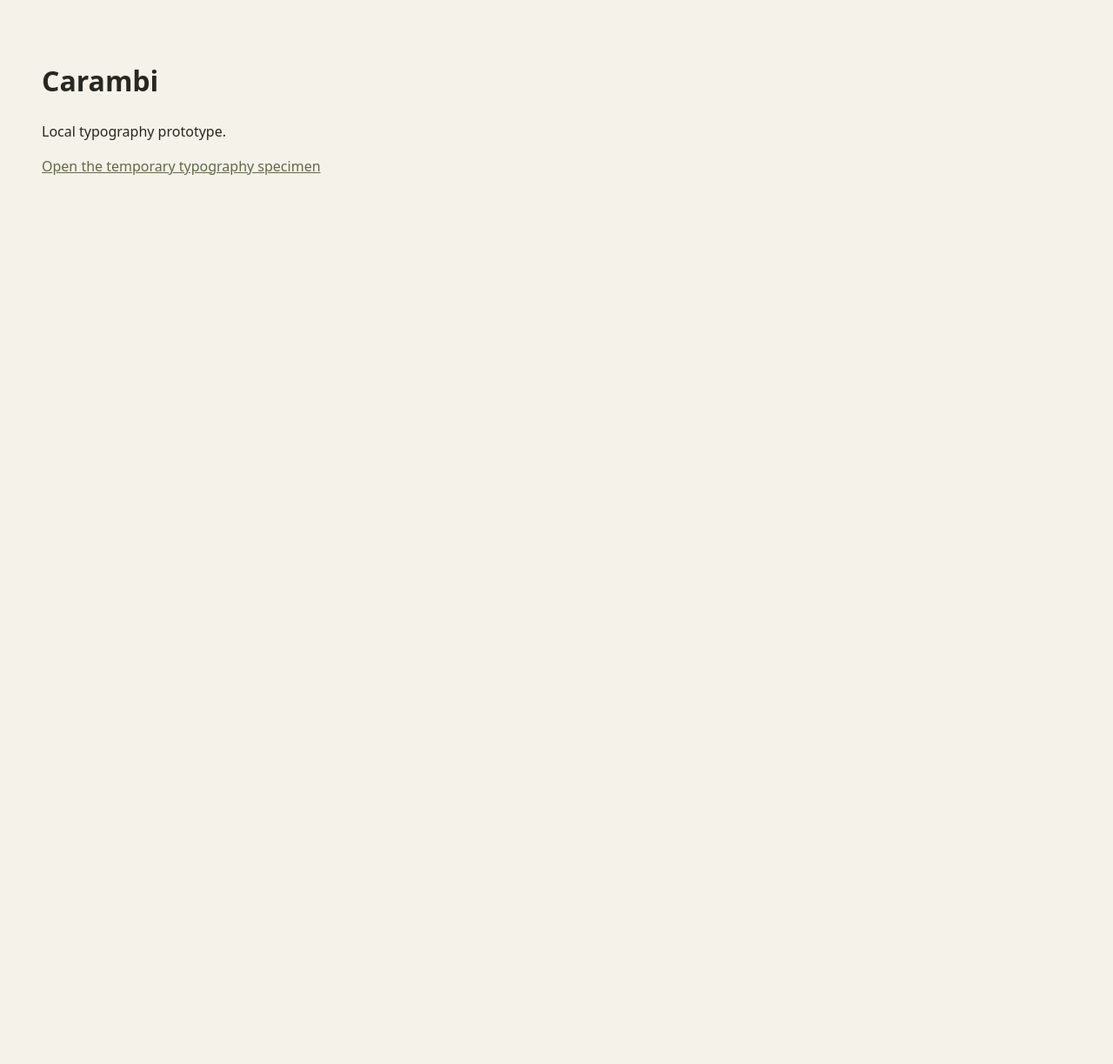
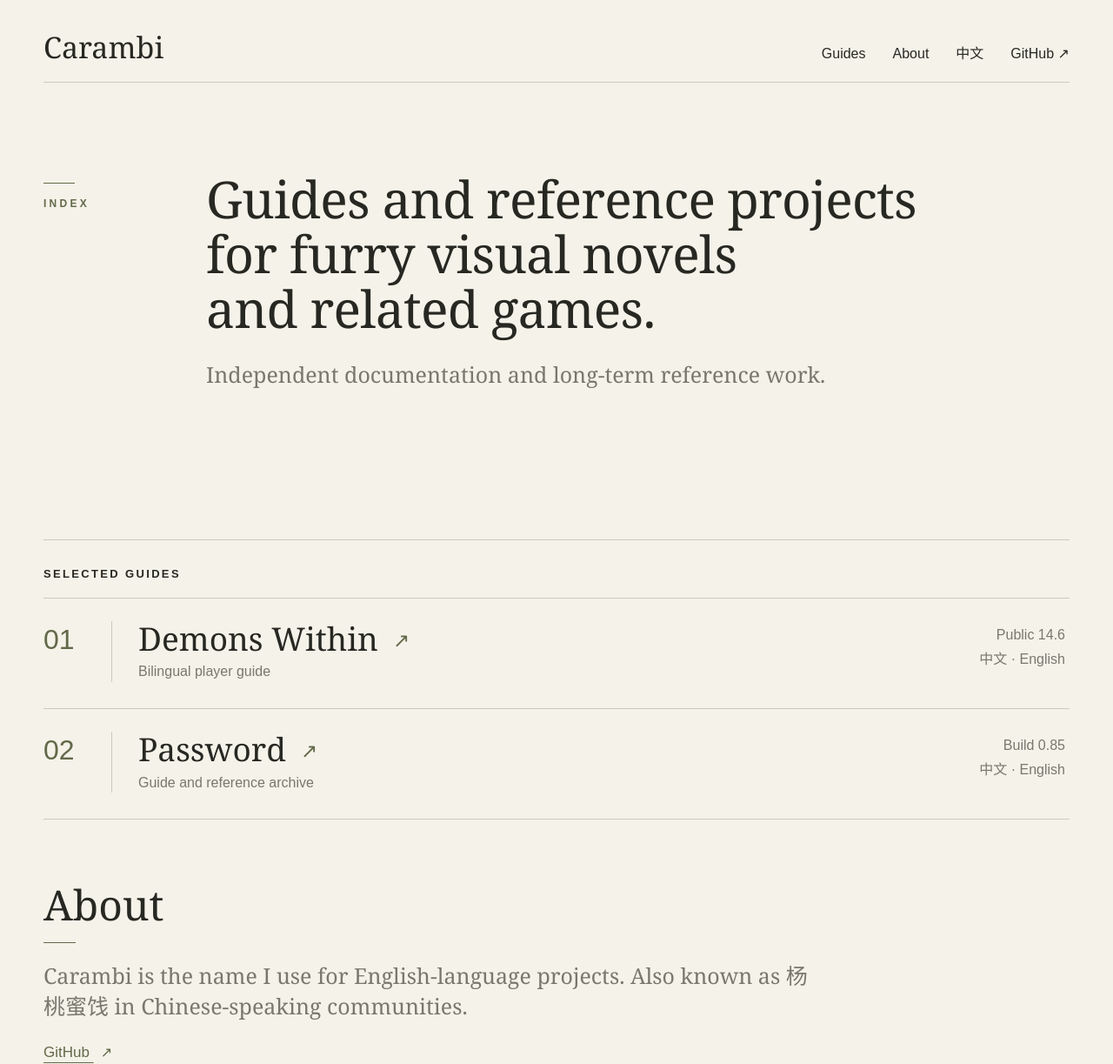
Before and after one commit to yangtaomijian/carambi-site, an Astro site: page / in a window 1280 px wide. Shown: the top 1223 px of the page at 87% size. Before the commit the page ends 800 px from the top, so only its background shows below. Built offline with nearby package versions, Linux system fonts and the light colour scheme; Astro itself is replaced by a stand-in of ours.

Commit message:
Accept Carambi desktop homepage baseline

```diff
--- a/src/pages/index.astro
+++ b/src/pages/index.astro
@@ -1,25 +1,95 @@
+---
+import '@fontsource-variable/newsreader/standard.css';
+import '@fontsource-variable/source-sans-3/wght.css';
+import '../styles/home.css';
+
+const githubUrl = 'https://github.com/yangtaomijian';
+
+const guides = [
+  {
+    number: '01',
+    title: 'Demons Within',
+    description: 'Bilingual player guide',
+    coverage: 'Public 14.6',
+    href: 'https://yangtaomijian.github.io/demons-within-fvn-guide/en/',
+  },
+  {
+    number: '02',
+    title: 'Password',
+    description: 'Guide and reference archive',
+    coverage: 'Build 0.85',
+    href: 'https://yangtaomijian.github.io/password-fvn-guide/en/',
+  },
+] as const;
+---
+
 <!doctype html>
 <html lang="en">
   <head>
     <meta charset="utf-8" />
     <meta name="viewport" content="width=device-width, initial-scale=1" />
-    <title>Carambi — local prototype</title>
-    <style>
-      body {
-        margin: 0;
-        padding: 3rem;
-        background: #f5f2e9;
-        color: #272822;
-        font: 1rem/1.5 system-ui, sans-serif;
-      }
-      a { color: #626949; }
-    </style>
+    <title>Carambi</title>
   </head>
   <body>
-    <main>
-      <h1>Carambi</h1>
-      <p>Local typography prototype.</p>
-      <p><a href="/specimen/type/">Open the temporary typography specimen</a></p>
-    </main>
+    <div class="page-shell">
+      <header class="site-header">
+        <a class="brand" href="/">Carambi</a>
+        <nav aria-label="Primary">
+          <a href="#guides">Guides</a>
+          <a href="#about">About</a>
+          <a href="/zh/" lang="zh-CN" class="zh-inline">中文</a>
+          <a href={githubUrl}>GitHub <span aria-hidden="true">↗</span></a>
+        </nav>
+      </header>
+
+      <main>
+        <section class="hero" aria-labelledby="hero-title">
+          <div class="index-marker" aria-hidden="true"><span>INDEX</span></div>
+          <div class="hero-copy">
+            <h1 id="hero-title">
+              <span>Guides and reference projects</span>
+              <span>for furry visual novels</span>
+              <span>and related games.</span>
+            </h1>
+            <p>Independent documentation and long-term reference work.</p>
+          </div>
+        </section>
+
+        <section class="guides-section" id="guides" aria-labelledby="guides-title">
+          <h2 class="section-label" id="guides-title">SELECTED GUIDES</h2>
+          <div class="guide-list">
+            {guides.map((guide) => (
+              <a class="guide-row" href={guide.href}>
+                <span class="guide-number">{guide.number}</span>
+                <span class="guide-main">
+                  <span class="guide-title">{guide.title}<span class="external-arrow" aria-hidden="true">↗</span></span>
+                  <span class="guide-description">{guide.description}</span>
+                </span>
+                <span class="guide-meta">
+                  <span>{guide.coverage}</span>
+                  <span><span class="zh-inline" lang="zh-CN">中文</span> · English</span>
+                </span>
+              </a>
+            ))}
+          </div>
+        </section>
+
+        <section class="about-section" id="about" aria-labelledby="about-title">
+          <h2 id="about-title">About</h2>
+          <p>Carambi is the name I use for English-language projects. Also known as <span class="zh-inline" lang="zh-CN">杨桃蜜饯</span> in Chinese-speaking communities.</p>
+          <a class="about-link" href={githubUrl}>GitHub <span class="external-arrow" aria-hidden="true">↗</span></a>
+        </section>
+      </main>
+
+      <footer class="site-footer">
+        <span class="footer-brand">Carambi</span>
+        <span class="footer-description">Independent guides &amp; reference projects</span>
+        <div class="footer-links">
+          <a href="/zh/" lang="zh-CN" class="zh-inline">中文</a>
+          <a href={githubUrl}>GitHub <span aria-hidden="true">↗</span></a>
+        </div>
+        <span class="copyright">© 2026</span>
+      </footer>
+    </div>
   </body>
 </html>
--- /dev/null
+++ b/src/styles/home.css
@@ -0,0 +1,296 @@
+:root {
+  color-scheme: light;
+  --ivory: #f5f2e9;
+  --charcoal: #272822;
+  --secondary: #79776e;
+  --olive: #626949;
+  --rule: #ccc9bd;
+  --editorial: 'Newsreader Variable', Georgia, serif;
+  --interface: 'Source Sans 3 Variable', sans-serif;
+  --chinese: 'PingFang SC', 'Hiragino Sans GB', 'Microsoft YaHei', system-ui, sans-serif;
+  --content-width: 1180px;
+}
+
+* { box-sizing: border-box; }
+
+html { background: var(--ivory); scroll-behavior: smooth; }
+
+body {
+  margin: 0;
+  background: var(--ivory);
+  color: var(--charcoal);
+  font-family: var(--interface);
+  -webkit-font-smoothing: antialiased;
+}
+
+a { color: inherit; }
+a:focus-visible { outline: 2px solid var(--olive); outline-offset: 5px; }
+
+.zh-inline { font-family: var(--chinese); }
+
+.page-shell {
+  width: min(calc(100% - 80px), var(--content-width));
+  margin: 0 auto;
+}
+
+.site-header {
+  display: flex;
+  align-items: baseline;
+  justify-content: space-between;
+  gap: 32px;
+  padding: 37px 0 23px;
+  border-bottom: 1px solid var(--rule);
+}
+
+.brand,
+.footer-brand {
+  font-family: var(--editorial);
+  font-optical-sizing: auto;
+  text-decoration: none;
+}
+
+.brand {
+  font-size: 34px;
+  line-height: 1;
+}
+
+.site-header nav {
+  display: flex;
+  flex-wrap: wrap;
+  align-items: center;
+  gap: 31px;
+  font-size: 16px;
+  line-height: 1.2;
+}
+
+.site-header nav a,
+.footer-links a {
+  text-decoration: none;
+  text-underline-offset: 5px;
+}
+
+.site-header nav a:hover,
+.footer-links a:hover { color: var(--olive); text-decoration: underline; }
+
+.hero {
+  display: grid;
+  grid-template-columns: 138px minmax(0, 1fr);
+  column-gap: 49px;
+  min-height: 526px;
+  padding: 102px 0 82px;
+  border-bottom: 1px solid var(--rule);
+}
+
+.index-marker {
+  align-self: start;
+  margin-top: 13px;
+  color: var(--olive);
+  font-size: 12px;
+  font-weight: 600;
+  letter-spacing: .27em;
+  line-height: 1;
+}
+
+.index-marker::before {
+  display: block;
+  width: 36px;
+  height: 1px;
+  margin-bottom: 17px;
+  background: var(--olive);
+  content: '';
+}
+
+.hero h1,
+.hero p,
+.guide-title,
+.about-section h2,
+.about-section p {
+  font-family: var(--editorial);
+  font-optical-sizing: auto;
+  font-weight: 400;
+}
+
+.hero h1 {
+  margin: 0;
+  font-size: clamp(3.2rem, 4.6vw, 4.125rem);
+  line-height: 1.065;
+  letter-spacing: -.013em;
+}
+
+.hero h1 span { display: block; }
+
+.hero p {
+  margin: 29px 0 0;
+  color: var(--secondary);
+  font-size: 25px;
+  line-height: 1.3;
+}
+
+.guides-section { padding-top: 31px; }
+
+.section-label {
+  margin: 0 0 19px;
+  font-size: 13px;
+  font-weight: 600;
+  letter-spacing: .18em;
+  line-height: 1.2;
+}
+
+.guide-row {
+  display: grid;
+  grid-template-columns: 78px minmax(0, 1fr) 166px;
+  align-items: start;
+  min-width: 0;
+  padding: 26px 5px 30px 0;
+  border-top: 1px solid var(--rule);
+  text-decoration: none;
+  transition: color 160ms ease, background-color 160ms ease;
+}
+
+.guide-row:last-child { border-bottom: 1px solid var(--rule); }
+
+.guide-row:hover,
+.guide-row:focus-visible { color: var(--olive); background: rgb(98 105 73 / 3%); }
+
+.guide-number {
+  padding-top: 5px;
+  color: var(--olive);
+  font-size: 32px;
+  font-weight: 300;
+  line-height: 1;
+}
+
+.guide-main {
+  display: block;
+  min-width: 0;
+  padding: 0 30px;
+  border-left: 1px solid var(--rule);
+}
+
+.guide-title {
+  display: block;
+  font-size: 37px;
+  line-height: 1.1;
+}
+
+.external-arrow {
+  display: inline-block;
+  margin-left: 17px;
+  color: var(--olive);
+  font-family: var(--interface);
+  font-size: .62em;
+  font-weight: 400;
+  vertical-align: .18em;
+  transition: transform 160ms ease;
+}
+
+.guide-row:hover .external-arrow,
+.guide-row:focus-visible .external-arrow,
+.about-link:hover .external-arrow,
+.about-link:focus-visible .external-arrow { transform: translate(3px, -3px); }
+
+.guide-description,
+.guide-meta {
+  color: var(--secondary);
+  font-size: 16px;
+  line-height: 1.4;
+}
+
+.guide-description { display: block; margin-top: 7px; }
+
+.guide-meta {
+  display: grid;
+  gap: 5px;
+  padding-top: 5px;
+  text-align: right;
+}
+
+.about-section { padding: 72px 0 74px; }
+
+.about-section h2 {
+  margin: 0;
+  font-size: 48px;
+  line-height: 1.1;
+}
+
+.about-section h2::after {
+  display: block;
+  width: 37px;
+  height: 1px;
+  margin-top: 16px;
+  background: var(--olive);
+  content: '';
+}
+
+.about-section p {
+  max-width: 900px;
+  margin: 20px 0 0;
+  color: var(--secondary);
+  font-size: 25px;
+  line-height: 1.42;
+}
+
+.about-link {
+  display: inline-block;
+  margin-top: 25px;
+  color: var(--olive);
+  font-size: 17px;
+  text-decoration-thickness: 1px;
+  text-underline-offset: 6px;
+}
+
+.about-link:hover { color: var(--charcoal); }
+.about-link .external-arrow { margin-left: 8px; font-size: .95em; vertical-align: 0; }
+
+.site-footer {
+  display: grid;
+  grid-template-columns: auto minmax(0, 1fr) auto auto;
+  align-items: baseline;
+  gap: 22px 37px;
+  padding: 22px 0 38px;
+  border-top: 1px solid var(--rule);
+  font-size: 14px;
+  line-height: 1.4;
+}
+
+.footer-brand { font-size: 22px; }
+.footer-description,
+.copyright { color: var(--secondary); }
+.footer-links { display: flex; gap: 25px; }
+
+@media (max-width: 850px) {
+  .hero { display: block; min-height: 0; padding: 88px 0 86px; }
+  .index-marker { display: none; }
+  .guide-row { grid-template-columns: 63px minmax(0, 1fr) 132px; }
+  .guide-main { padding: 0 20px; }
+  .guide-title { font-size: 32px; }
+  .site-footer { grid-template-columns: auto 1fr auto; }
+  .copyright { grid-column: 3; }
+}
+
+@media (max-width: 680px) {
+  .page-shell { width: min(calc(100% - 40px), var(--content-width)); }
+  .site-header { display: block; padding: 27px 0 20px; }
+  .site-header nav { gap: 10px 22px; margin-top: 22px; }
+  .hero { padding: 68px 0 70px; }
+  .hero h1 { font-size: clamp(2.45rem, 9vw, 3.5rem); line-height: 1.09; }
+  .hero p { font-size: 21px; }
+  .guide-row { grid-template-columns: 42px minmax(0, 1fr); padding: 25px 0; }
+  .guide-number { font-size: 23px; }
+  .guide-main { padding: 0; border-left: 0; }
+  .guide-title { font-size: 31px; }
+  .guide-meta { grid-column: 2; padding-top: 11px; text-align: left; }
+  .about-section { padding: 61px 0 66px; }
+  .about-section h2 { font-size: 42px; }
+  .about-section p { font-size: 22px; }
+  .site-footer { grid-template-columns: 1fr auto; gap: 14px 20px; }
+  .footer-description { grid-column: 1 / -1; grid-row: 2; }
+  .footer-links { grid-column: 1; grid-row: 3; }
+  .copyright { grid-column: 2; grid-row: 3; }
+}
+
+@media (prefers-reduced-motion: reduce) {
+  html { scroll-behavior: auto; }
+  .guide-row,
+  .external-arrow { transition: none; }
+}
```
Also changed, not shown: design.md (+21 -64 lines), README.md.
